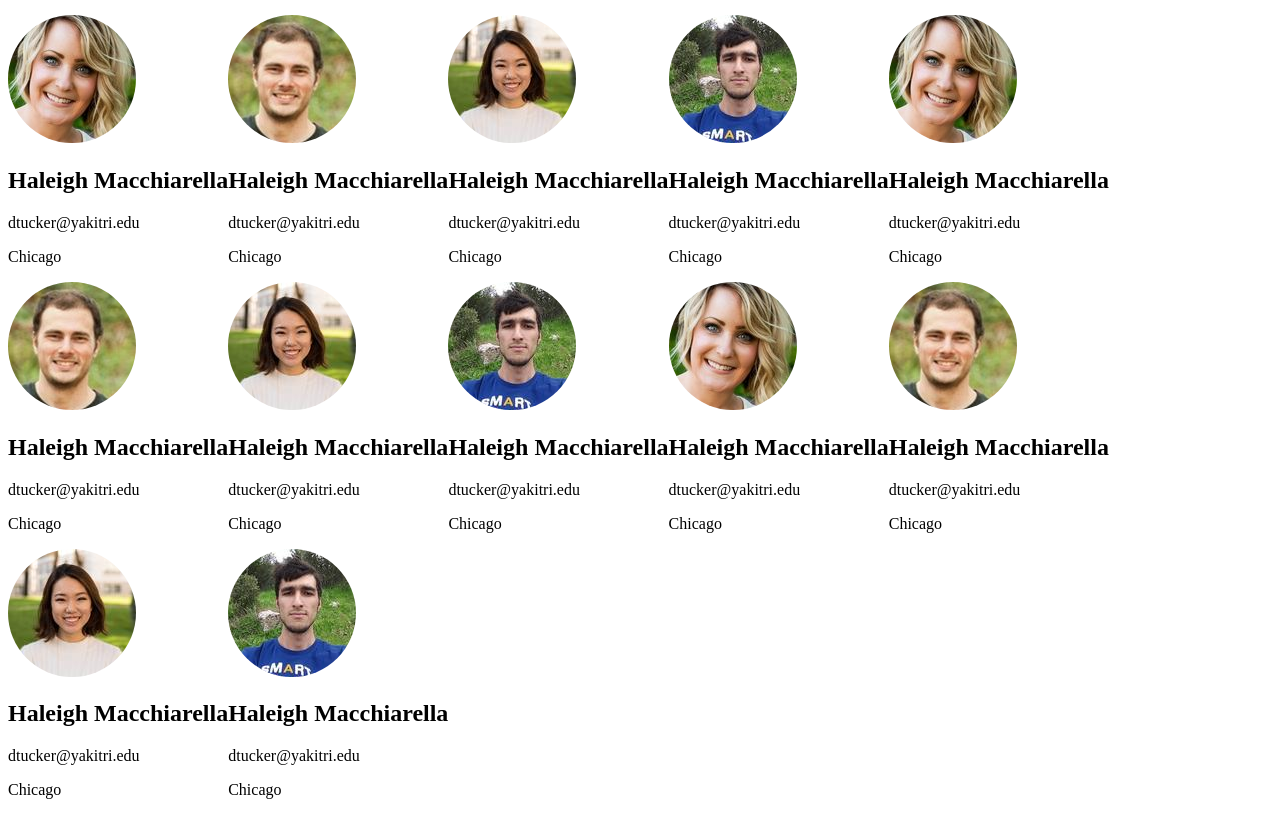
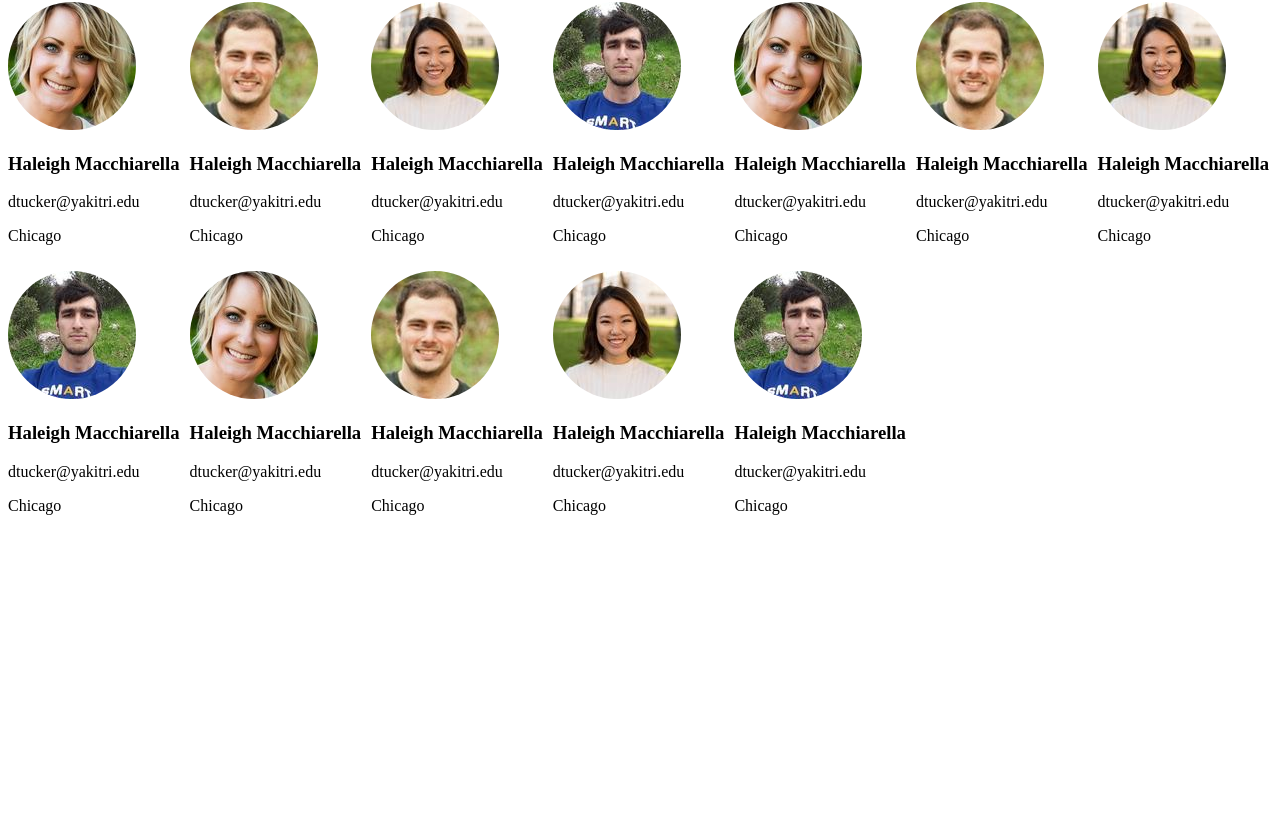
Before and after one commit to kropacheven/techdegree_project_ken_8, a plain HTML site: page index.html in a window 1280 px wide. Shown: the part 65-888 px from the top of the page. After the commit the page ends 800 px from the top, so only its background shows below. Drawn offline with Linux system fonts and the light colour scheme.

Commit message:
Update_06_12_2021
Some styling

```diff
--- a/css/styles.css
+++ b/css/styles.css
@@ -40,4 +40,5 @@ img {
 .grid-container {
     display: flex;
     flex-wrap: wrap;
+    grid-gap: 10px;
 }
--- a/index.html
+++ b/index.html
@@ -12,13 +12,13 @@
 
 <body>
     <header>
-    <h1>Awesome Startup Employee Directory</h1>
+    <h2>Awesome Startup Employee Directory</h2>
     </header>
     <main class="grid-container">
         <div class="card" id='card-1'>
             <img class="avatar" src="member-1.jpg" />
             <div class="text-container">
-                <h2 class="name">Haleigh Macchiarella</h2>
+                <h3 class="name">Haleigh Macchiarella</h3>
                 <p class="email">dtucker@yakitri.edu</p>
                 <p class="address">Chicago</p>
             </div>
@@ -26,7 +26,7 @@
         <div class="card" id='card-2'>
             <img class="avatar" src="member-2.jpg" />
             <div class="text-container">
-                <h2 class="name">Haleigh Macchiarella</h2>
+                <h3 class="name">Haleigh Macchiarella</h3>
                 <p class="email">dtucker@yakitri.edu</p>
                 <p class="address">Chicago</p>
             </div>
@@ -34,7 +34,7 @@
         <div class="card" id='card-3'>
             <img class="avatar" src="member-3.jpg" />
             <div class="text-container">
-                <h2 class="name">Haleigh Macchiarella</h2>
+                <h3 class="name">Haleigh Macchiarella</h3>
                 <p class="email">dtucker@yakitri.edu</p>
                 <p class="address">Chicago</p>
             </div>
@@ -42,7 +42,7 @@
         <div class="card" id='card-4'>
             <img class="avatar" src="member-4.jpg" />
             <div class="text-container">
-                <h2 class="name">Haleigh Macchiarella</h2>
+                <h3 class="name">Haleigh Macchiarella</h3>
                 <p class="email">dtucker@yakitri.edu</p>
                 <p class="address">Chicago</p>
             </div>
@@ -50,7 +50,7 @@
         <div class="card" id='card-5'>
             <img class="avatar" src="member-1.jpg" />
             <div class="text-container">
-                <h2 class="name">Haleigh Macchiarella</h2>
+                <h3 class="name">Haleigh Macchiarella</h3>
                 <p class="email">dtucker@yakitri.edu</p>
                 <p class="address">Chicago</p>
             </div>
@@ -58,7 +58,7 @@
         <div class="card" id='card-6'>
             <img class="avatar" src="member-2.jpg" />
             <div class="text-container">
-                <h2 class="name">Haleigh Macchiarella</h2>
+                <h3 class="name">Haleigh Macchiarella</h3>
                 <p class="email">dtucker@yakitri.edu</p>
                 <p class="address">Chicago</p>
             </div>
@@ -66,7 +66,7 @@
         <div class="card" id='card-7'>
             <img class="avatar" src="member-3.jpg" />
             <div class="text-container">
-                <h2 class="name">Haleigh Macchiarella</h2>
+                <h3 class="name">Haleigh Macchiarella</h3>
                 <p class="email">dtucker@yakitri.edu</p>
                 <p class="address">Chicago</p>
             </div>
@@ -74,7 +74,7 @@
         <div class="card" id='card-8'>
             <img class="avatar" src="member-4.jpg" />
             <div class="text-container">
-                <h2 class="name">Haleigh Macchiarella</h2>
+                <h3 class="name">Haleigh Macchiarella</h3>
                 <p class="email">dtucker@yakitri.edu</p>
                 <p class="address">Chicago</p>
             </div>
@@ -82,7 +82,7 @@
         <div class="card" id='card-9'>
             <img class="avatar" src="member-1.jpg" />
             <div class="text-container">
-                <h2 class="name">Haleigh Macchiarella</h2>
+                <h3 class="name">Haleigh Macchiarella</h3>
                 <p class="email">dtucker@yakitri.edu</p>
                 <p class="address">Chicago</p>
             </div>
@@ -90,7 +90,7 @@
         <div class="card" id='card-10'>
             <img class="avatar" src="member-2.jpg" />
             <div class="text-container">
-                <h2 class="name">Haleigh Macchiarella</h2>
+                <h3 class="name">Haleigh Macchiarella</h3>
                 <p class="email">dtucker@yakitri.edu</p>
                 <p class="address">Chicago</p>
             </div>
@@ -98,7 +98,7 @@
         <div class="card" id='card-11'>
             <img class="avatar" src="member-3.jpg" />
             <div class="text-container">
-                <h2 class="name">Haleigh Macchiarella</h2>
+                <h3 class="name">Haleigh Macchiarella</h3>
                 <p class="email">dtucker@yakitri.edu</p>
                 <p class="address">Chicago</p>
             </div>
@@ -106,7 +106,7 @@
         <div class="card" id='card-12'>
             <img class="avatar" src="member-4.jpg" />
             <div class="text-container">
-                <h2 class="name">Haleigh Macchiarella</h2>
+                <h3 class="name">Haleigh Macchiarella</h3>
                 <p class="email">dtucker@yakitri.edu</p>
                 <p class="address">Chicago</p>
             </div>
```
